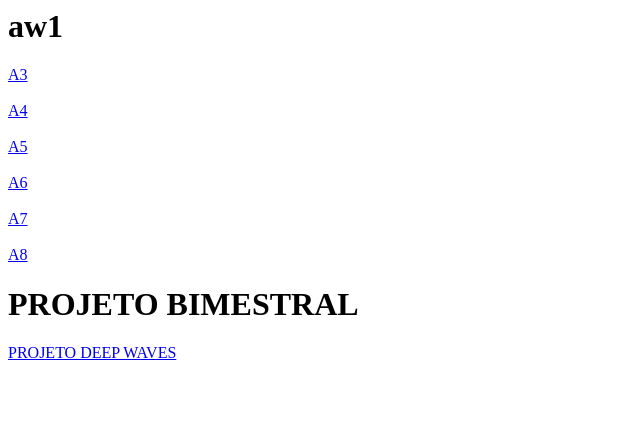
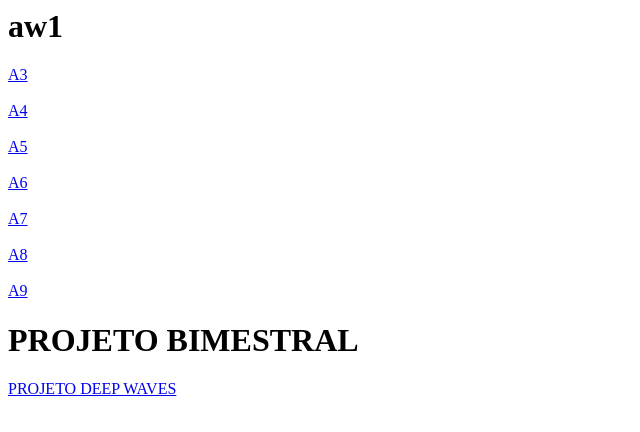
Before and after one commit to gifalcao/aw1, a plain HTML site: page index.html in a window 1280 px wide. Shown: the whole page, without its empty margins (0-640 px from the left). Drawn offline with Linux system fonts and the light colour scheme.

Commit message:
Update index.html

```diff
--- a/index.html
+++ b/index.html
@@ -11,5 +11,7 @@
 <a href = "https://gifalcao.github.io/aw1/atividades/A7/index.html">A7</a>
 <br></br>
 <a href = "https://gifalcao.github.io/aw1/atividades/A8/index.html">A8</a>
+<br></br>
+<a href = "https://gifalcao.github.io/aw1/atividades/A9/index.html">A9</a>
 <h1>PROJETO BIMESTRAL</h1>
 <a href = "https://gifalcao.github.io/aw1/projeto/PB1">PROJETO DEEP WAVES</a>
```
